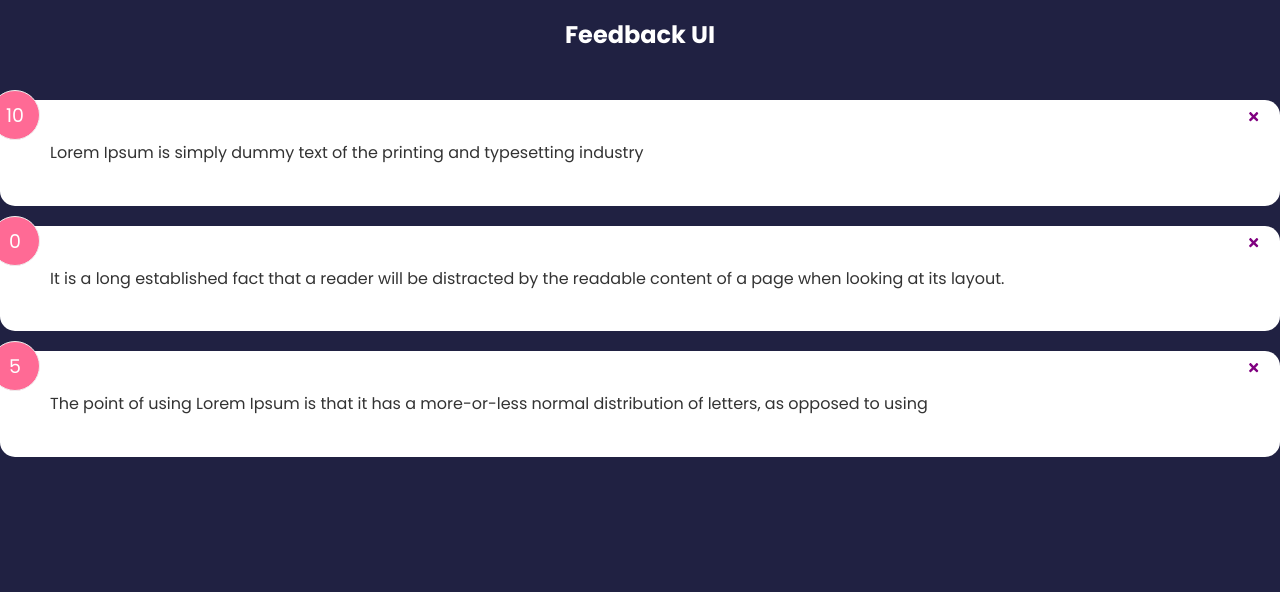
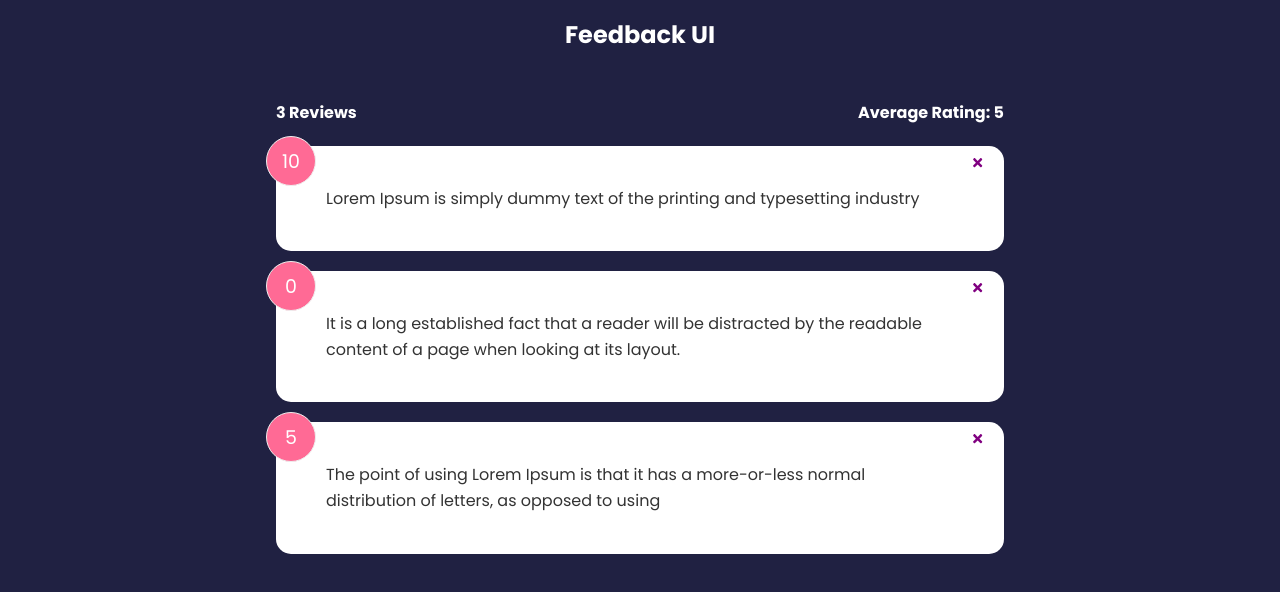
Before and after one commit to Destaritgithub/React-Front-to-Back, a React (Create React App) app in the folder feedback/: page / in a window 1280 px wide. Shown: the top 592 px of the page. Built offline with nearby package versions, Linux system fonts and the light colour scheme.

Commit message:
Feed back form now added today

```diff
--- a/feedback/src/App.js
+++ b/feedback/src/App.js
@@ -2,6 +2,7 @@ import { useState } from 'react';
 import FeedbackList from './components/FeedbackList';
 import Header from './components/Header';
 import feedbackData from './data/feedbackData';
+import FeedbackStatus from './components/FeedbackStatus';
 
 function App() {
   const [feedback, setFeedback] = useState(feedbackData);
@@ -12,7 +13,8 @@ function App() {
   return (
     <>
       <Header text='Feedback UI' />
-      <div>
+      <div className='container'>
+        <FeedbackStatus feedback={feedback} />
         <FeedbackList feedback={feedback} handleDelete={deleteFeedback} />
       </div>
     </>
--- /dev/null
+++ b/feedback/src/components/FeedbackStatus.jsx
@@ -0,0 +1,17 @@
+import React from 'react';
+
+const FeedbackStatus = ({ feedback }) => {
+  let average =
+    feedback.reduce((acc, cur) => {
+      return acc + cur.rating;
+    }, 0) / feedback.length;
+  // average = average.toFixed(1).replace(/[.,]0$/, '');
+  return (
+    <div className='feedback-stats'>
+      <h4>{feedback.length} Reviews </h4>
+      <h4> Average Rating: {isNaN(average) ? 0 : average}</h4>
+    </div>
+  );
+};
+
+export default FeedbackStatus;
```
